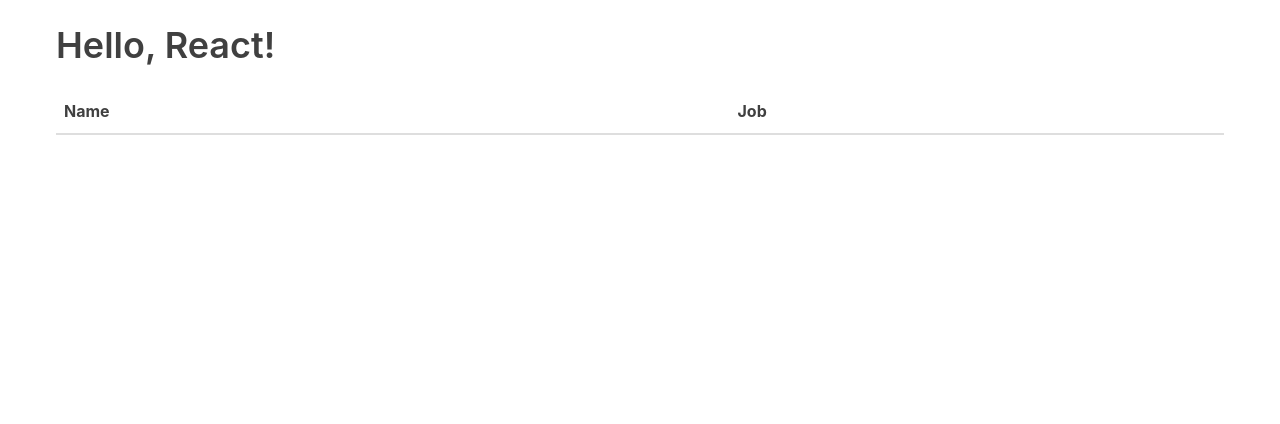
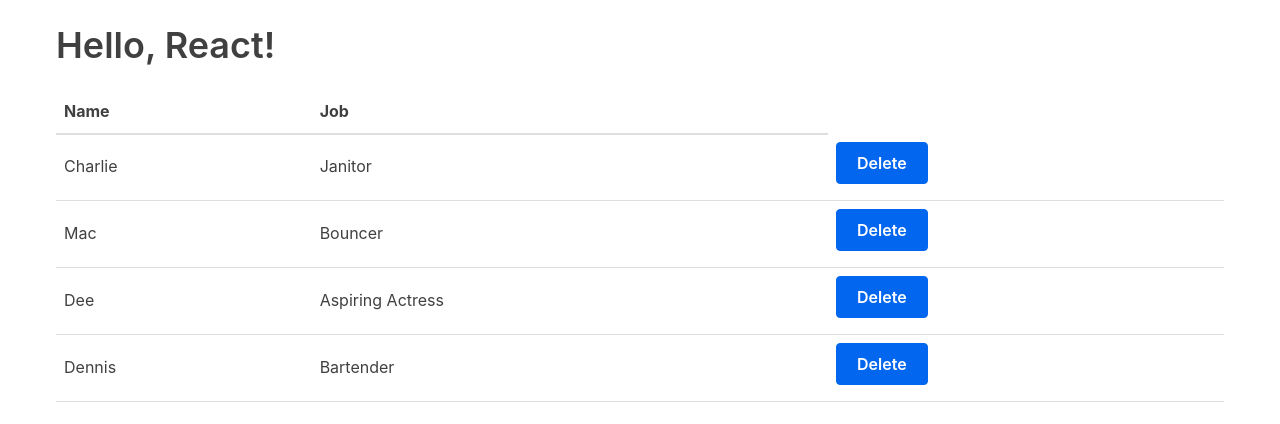
Before and after one commit to lcskode/react-tut-tania, a React (Create React App) app: page / in a window 1280 px wide. Shown: the top 424 px of the page. Built offline with nearby package versions, Linux system fonts and the light colour scheme.

Commit message:
Added and modified codes.

```diff
--- a/src/App.js
+++ b/src/App.js
@@ -3,9 +3,9 @@
 
 // App Component
 class App extends Component {
-  render () {
 
-    const characters = [
+  state = {
+    characters: [
       {
         'name': 'Charlie',
         'job': 'Janitor'
@@ -23,12 +23,28 @@
         'job': 'Bartender'
       }
     ]
+  }
 
+  //
+  removeCharacter = (index) => {
+    const {characters} = this.state;
+
+    this.setState({
+      characters: characters.filter((character, i) => {
+        return i !== index;
+      })
+    });
+  }
+
+  render () {
     return (
       <div className="container">
         <h1>Hello, React!</h1>
-        {/* Call Table Class Component and pass characters data */}
-        <Table characterData={characters}/>
+        {/* Call Table Class Component and pass characters array through */}
+        <Table
+          characterData={this.state.characters}
+          removeCharacter={this.removeCharacter}
+        />
       </div>
     )
   }
--- a/src/Table.js
+++ b/src/Table.js
@@ -4,8 +4,8 @@
 
 class Table extends Component {
   render () {
-    // Access character data from App.js since Table Component has the character data
-    const {characterData} = this.props;
+    // Access character array from App.js via props
+    const {characterData, removeCharacter} = this.props;
 
     // Simple Component TableHeader (Simple Component is usually a function)
     const TableHeader = () => {
@@ -20,8 +20,27 @@
     }
 
     // Simple Component TableBody
-    const TableBody = () => {
-      return <tbody></tbody>;
+    // Pass props through TableBody as a parameter and map through the array
+    const TableBody = (props) => {
+      // save characters array to rows object
+      const rows = props.characterData.map((row, index) => {
+        return (
+          <tr key={index}>
+            <td>{row.name}</td>
+            <td>{row.job}</td>
+            <td>
+              <button
+                onClick={() => props.removeCharacter(index)}
+              >
+                Delete
+              </button>
+            </td>
+          </tr>
+        )
+      });
+
+      // display data from rows obj
+      return <tbody>{rows}</tbody>;
     }
 
     return (
@@ -29,7 +48,10 @@
         {/* Call TableHeader Component */}
         <TableHeader />
         {/* Call TableBody Component with character data from App.js */}
-        <TableBody characterData={characterData}/>
+        <TableBody
+          characterData={characterData}
+          removeCharacter={removeCharacter}
+        />
       </table>
     )
   }
```
